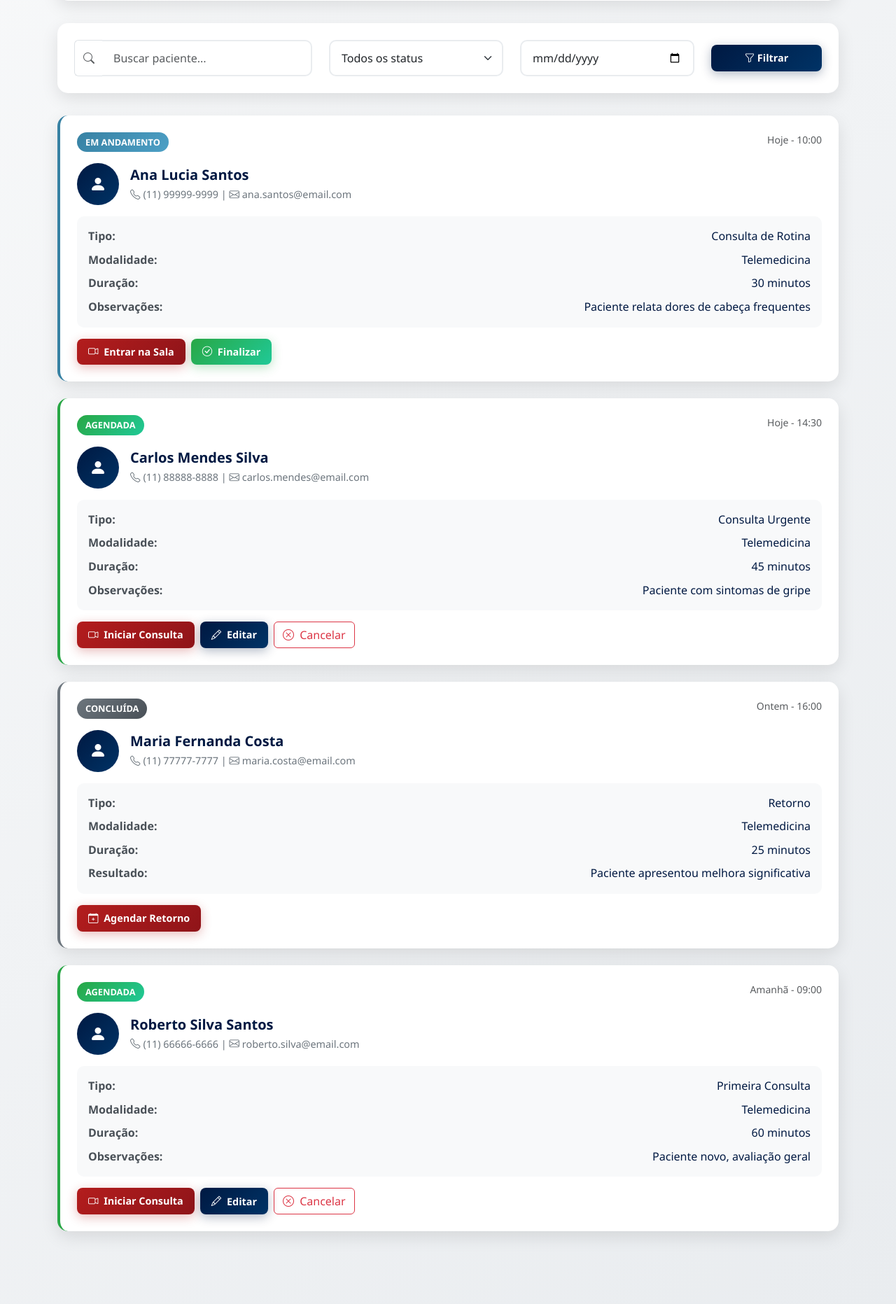
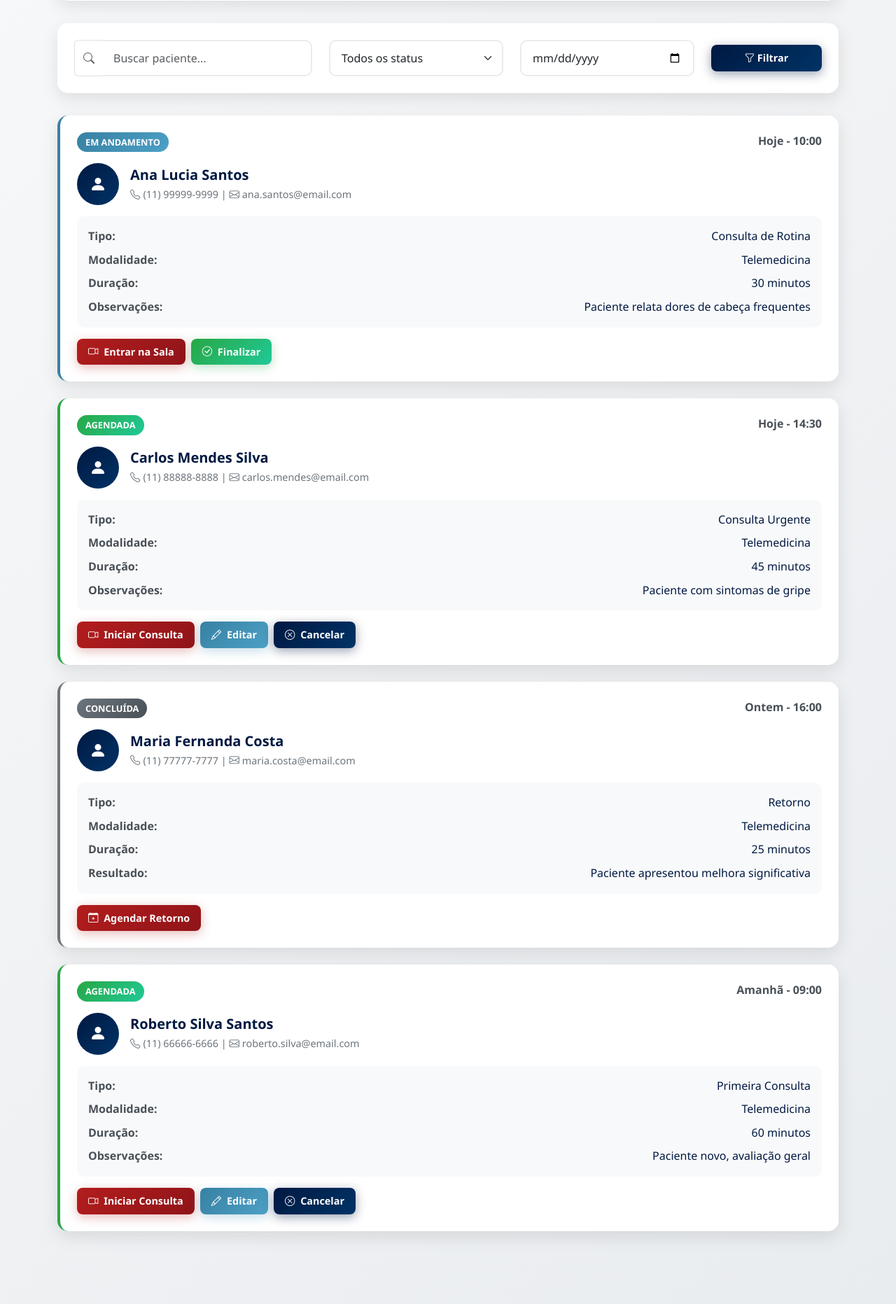
Before and after one commit to amandaventorim/MedLive, a FastAPI app: page /consultas_medico in a window 1280 px wide. Shown: the part 469-2332 px from the top of the page at 70% size. Run offline with FastAPI, Linux system fonts and the light colour scheme.

Commit message:
mudanças pt2

```diff
--- a/static/css/consultas_medico.css
+++ b/static/css/consultas_medico.css
@@ -175,22 +175,22 @@
 }
 
 .botao-secundario {
-    background: linear-gradient(135deg, #001942 0%, #003366 100%);
+    background: linear-gradient(135deg, #3781a3 0%, #4da0c6 100%);
     color: white;
     border: none;
     padding: 0.5rem 1rem;
     border-radius: 8px;
     font-weight: 600;
     transition: all 0.3s ease;
-    box-shadow: 0 4px 15px rgba(0, 25, 66, 0.3);
+    box-shadow: 0 4px 15px rgba(66, 144, 180, 0.3);
     font-size: 0.9rem;
 }
 
 .botao-secundario:hover {
-    background: linear-gradient(135deg, #003366 0%, #001942 100%);
+    background: linear-gradient(135deg, #4da0c6 0%, #3781a3 100%);
     color: white;
     transform: translateY(-2px);
-    box-shadow: 0 6px 20px rgba(0, 25, 66, 0.4);
+    box-shadow: 0 6px 20px rgba(66, 144, 180, 0.3);
 }
 
 .botao-sucesso {
@@ -280,6 +280,27 @@
 
 }
 
+.btn-cancelar{
+    background: linear-gradient(135deg, #001942 0%, #003366 100%);
+    color: white;
+    border: none;
+    padding: 0.5rem 1rem;
+    border-radius: 8px;
+    font-weight: 600;
+    transition: all 0.3s ease;
+    box-shadow: 0 4px 15px rgba(0, 25, 66, 0.4);
+    font-size: 0.9rem;
+}
+
+.btn-cancelar:hover{
+    background: linear-gradient(135deg, #003366 0%, #001942 100%);
+    color: white;
+    transform: translateY(-2px);
+    box-shadow: 0 6px 20px rgba(0, 25, 66, 0.4);
+}
+
+
+
 @media (max-width: 768px) {
     .secao-consultas {
         padding: 20px 0 40px;
--- a/static/css/planos_medico.css
+++ b/static/css/planos_medico.css
@@ -103,11 +103,12 @@
 }
 
 .plan-card.standard .plan-icon {
-    background: linear-gradient(135deg, #001942 0%, #003366 100%);
+    background: linear-gradient(135deg, #B31D1D 0%, #8f1419 100%);
 }
 
 .plan-card.premium .plan-icon {
-    background: linear-gradient(135deg, #B31D1D 0%, #8f1419 100%);
+    background: linear-gradient(135deg, #f1c831 0%, #e6be51 100%);
+
 }
 
 .plan-card.enterprise .plan-icon {
--- a/templates/medico/consultas_medico.html
+++ b/templates/medico/consultas_medico.html
@@ -81,7 +81,7 @@
                         <input type="date" class="form-control campo-busca">
                     </div>
                     <div class="col-md-2">
-                        <button class="btn botao-secundario w-100">
+                        <button class="btn btn-cancelar w-100">
                             <i class="bi bi-funnel"></i>
                             Filtrar
                         </button>
@@ -96,7 +96,7 @@
                     <div class="cartao-consulta em-andamento">
                         <div class="d-flex justify-content-between align-items-start mb-3">
                             <span class="status-consulta status-em-andamento">Em Andamento</span>
-                            <small class="text-muted">Hoje - 10:00</small>
+                            <span class="label-detalhe">Hoje - 10:00</span>
                         </div>
 
                         <div class="info-paciente">
@@ -148,7 +148,7 @@
                     <div class="cartao-consulta agendada">
                         <div class="d-flex justify-content-between align-items-start mb-3">
                             <span class="status-consulta status-agendada">Agendada</span>
-                            <small class="text-muted">Hoje - 14:30</small>
+                            <span class="label-detalhe">Hoje - 14:30</span>
                         </div>
 
                         <div class="info-paciente">
@@ -192,7 +192,7 @@
                                 <i class="bi bi-pencil me-1"></i>
                                 Editar
                             </button>
-                            <button class="btn btn-outline-danger">
+                            <button class="btn btn-cancelar">
                                 <i class="bi bi-x-circle me-1"></i>
                                 Cancelar
                             </button>
@@ -203,7 +203,7 @@
                     <div class="cartao-consulta concluida">
                         <div class="d-flex justify-content-between align-items-start mb-3">
                             <span class="status-consulta status-concluida">Concluída</span>
-                            <small class="text-muted">Ontem - 16:00</small>
+                            <span class="label-detalhe">Ontem - 16:00</span>
                         </div>
 
                         <div class="info-paciente">
@@ -252,7 +252,7 @@
                     <div class="cartao-consulta agendada">
                         <div class="d-flex justify-content-between align-items-start mb-3">
                             <span class="status-consulta status-agendada">Agendada</span>
-                            <small class="text-muted">Amanhã - 09:00</small>
+                            <span class="label-detalhe">Amanhã - 09:00</span>
                         </div>
 
                         <div class="info-paciente">
@@ -296,7 +296,7 @@
                                 <i class="bi bi-pencil me-1"></i>
                                 Editar
                             </button>
-                            <button class="btn btn-outline-danger">
+                            <button class="btn btn-cancelar">
                                 <i class="bi bi-x-circle me-1"></i>
                                 Cancelar
                             </button>
--- a/templates/medico/dashboard_medico.html
+++ b/templates/medico/dashboard_medico.html
@@ -142,8 +142,6 @@
                             </div>
                         </div>
 
-
-
                         <div class="text-center mt-3">
                             <a href="/agenda_medico" class="btn btn-vermelho">
                                 Ver agenda completa
```
Also changed, not shown: colors.md (+8 -1 lines), static/css/dashboard_medico.css (+12 -4 lines), templates/medico/agenda_medico.html (+0 -9 lines).
